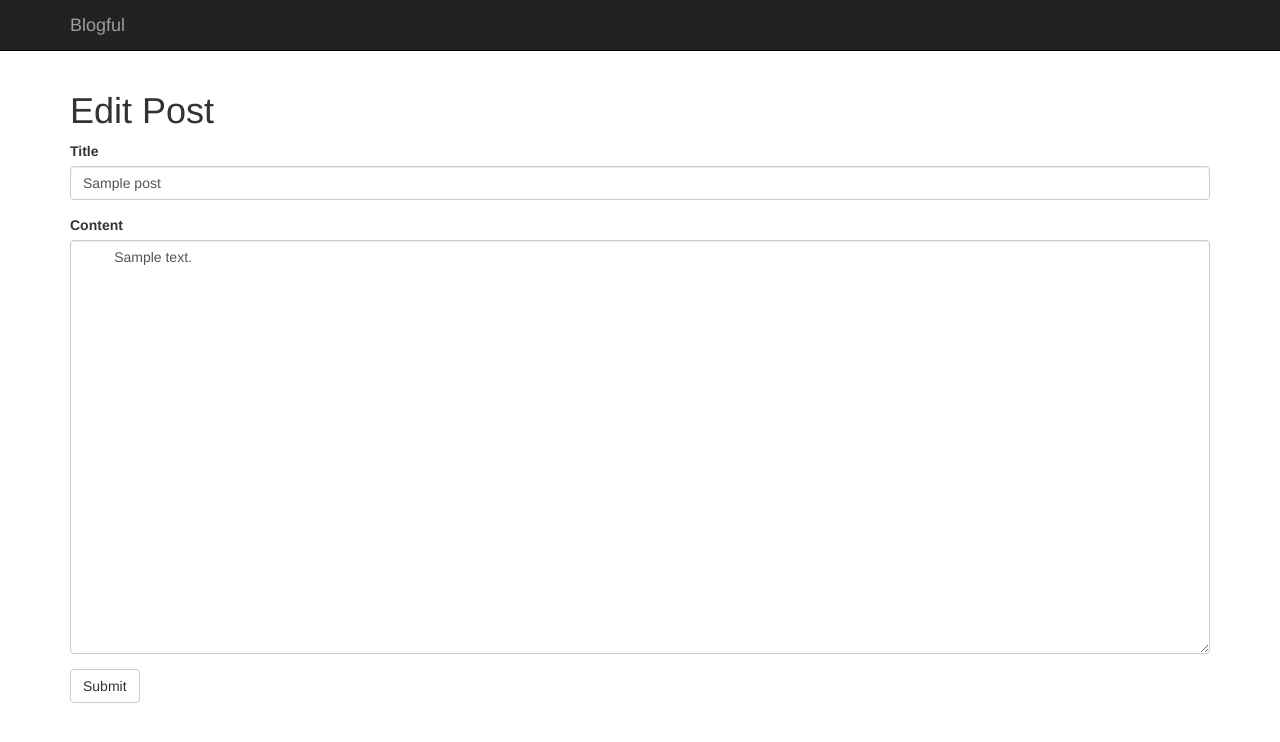
After one commit to ncub8/blogful, a Flask app: page /post/1/edit in a window 1280 px wide. The commit adds this page. Shown: the top 742 px of the page. Run offline with Flask 2, Linux system fonts and the light colour scheme; tables that the repository leaves empty hold one stand-in row (values such as "Sample post"); parts of the project's set-up code (start-up, migrations or seed data) failed here and were passed over; some libraries are stand-ins or nearby versions.

Commit message:
add edit and delete

```diff
--- /dev/null
+++ b/blog/templates/edit_post.html
@@ -0,0 +1,21 @@
+{% extends "base.html" %}
+
+{% block content %}
+<h1>
+    Edit Post
+</h1>
+
+<form role="form" method="POST">
+    <div class="form-group">
+        <label for="title">Title</label>
+        <input type="text" value="{{ post.title }}" class="form-control" id="title" name="title" placeholder="Post title" required>
+    </div>
+    <div class="form-group">
+        <label for="content">Content</label>
+        <textarea class="form-control" id="content" name="content" placeholder="Post content" rows="20" required>
+        {{ post.content}}
+        </textarea>
+    </div>
+    <button type="submit" class="btn btn-default">Submit</button>
+</form>
+{% endblock %}
--- a/blog/views.py
+++ b/blog/views.py
@@ -42,7 +42,30 @@ def add_post_post():
     session.commit()
     return redirect(url_for("posts"))
 
+
 @app.route("/post/<int:postid>")
 def show(postid=1):
     post = session.query(Post).filter(Post.id==postid).first()
     return render_template("post.html", post=post)
+
+
+@app.route("/post/<int:postid>/edit", methods=["GET"])
+def edit(postid):
+    post = session.query(Post).filter(Post.id==postid).first()
+    return render_template("edit_post.html", post=post)
+
+
+@app.route("/post/<int:postid>/edit", methods=["POST"])
+def edit_complete(postid):
+    post = session.query(Post).filter(Post.id==postid).first()
+    post.title=request.form["title"],
+    post.content=mistune.markdown(request.form["content"]),
+    session.commit()
+    return redirect(url_for("posts"))
+
+
+@app.route("/post/<int:postid>/delete")
+def delete_post(postid):
+    post = session.query(Post).filter(Post.id==postid).delete()
+    session.commit()
+    return redirect(url_for("posts"))
--- a/manage.py
+++ b/manage.py
@@ -1,3 +1,5 @@
+#! /usr/local/bin/python
+
 import os
 from flask.ext.script import Manager
 
```
Also changed, not shown: blog/templates/macros.html (+7 -1 lines), 1 other file.
